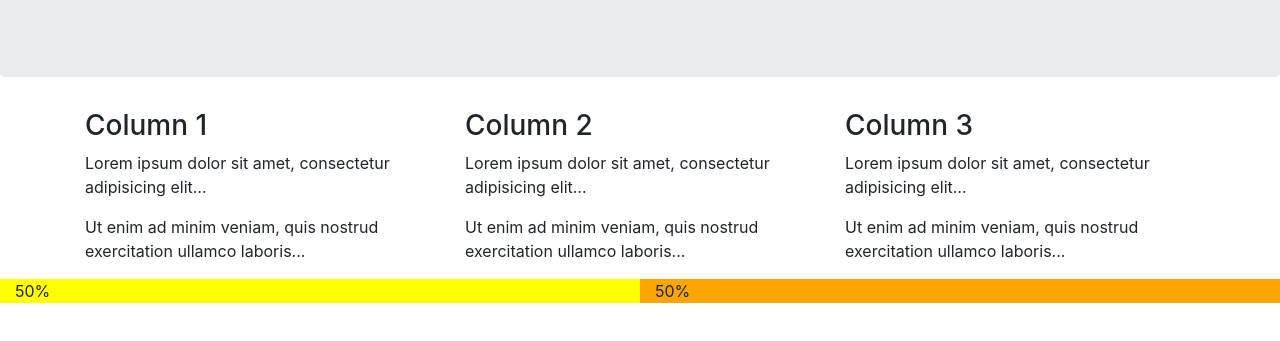
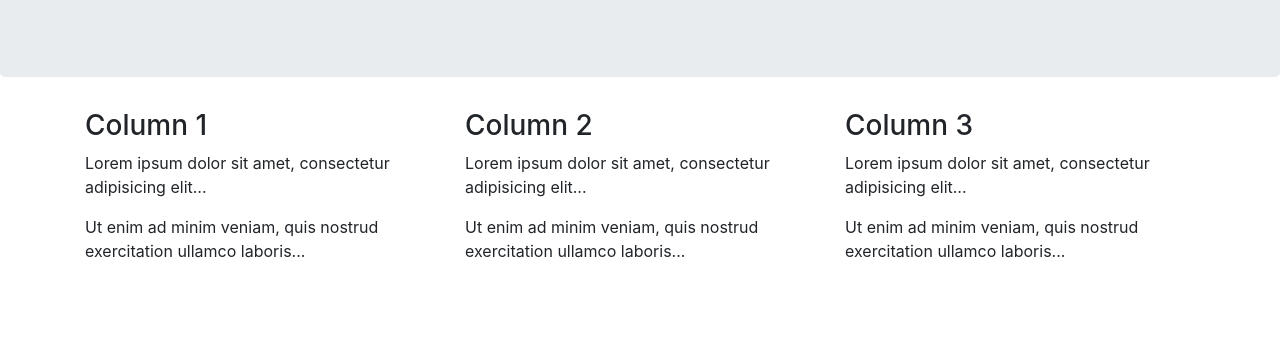
Before and after one commit to jessiehui/DH-project, a plain HTML site: page index_4.html in a window 1280 px wide. Shown: the part 203-544 px from the top of the page. Drawn offline with nearby package versions, Linux system fonts and the light colour scheme.

Commit message:
adjusting index4 test

```diff
--- a/index_4.html
+++ b/index_4.html
@@ -53,12 +53,5 @@
 </div>
 
 
-<div class="container-fluid">
-    <!-- Control the column width, and how they should appear on different devices -->
-    <div class="row">
-      <div class="col-sm-6" style="background-color:yellow;">50%</div>
-      <div class="col-sm-6" style="background-color:orange;">50%</div>
-    </div>
-
 </body>
 </html>
```
